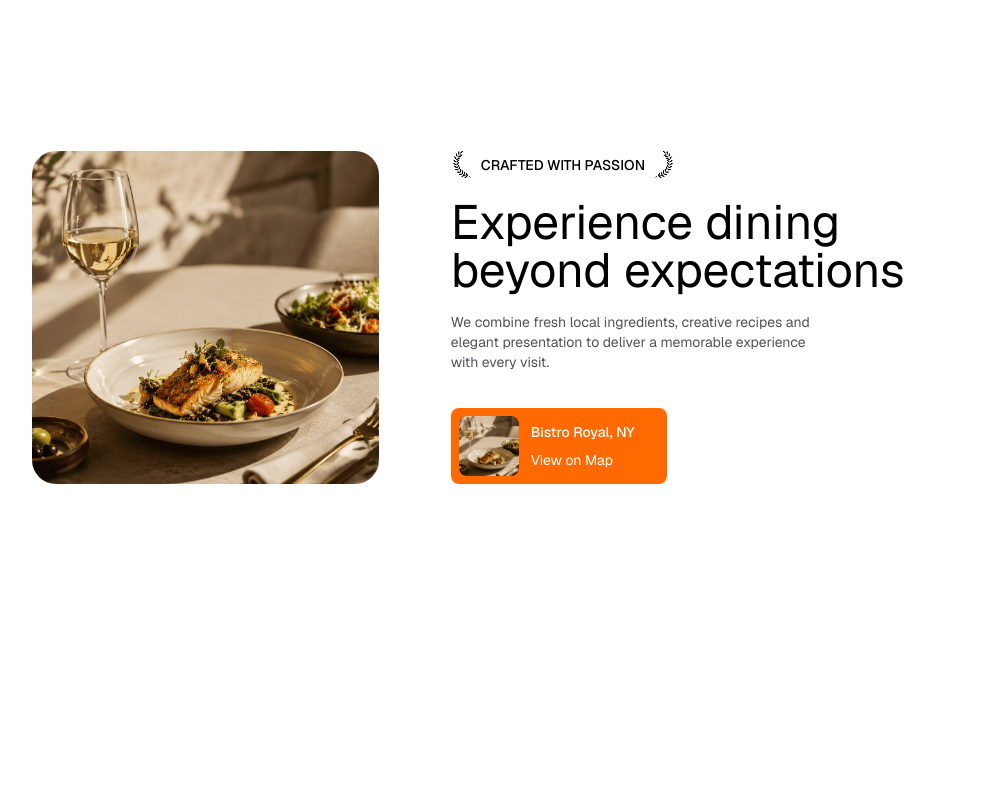
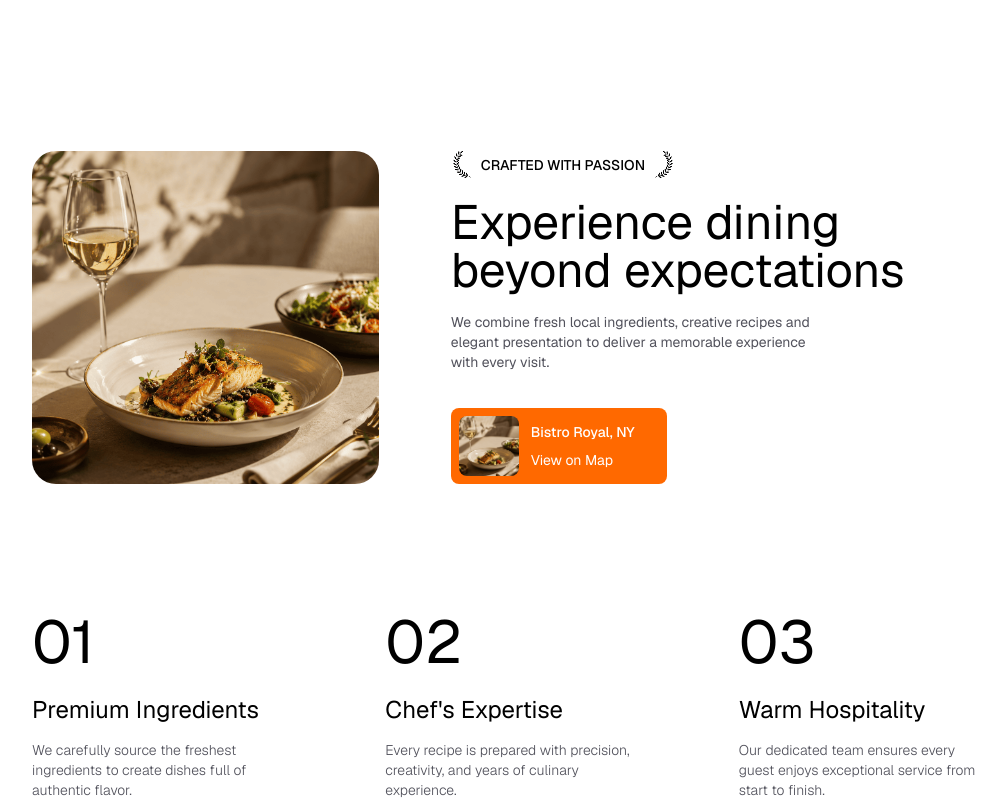
Before and after one commit to ALAMIN761740/Restro-Website, a React (Vite) app: page / in a window 1280 px wide. Shown: the part 825-1625 px from the top of the page, without its empty margins (128-1134 px from the left). Before the commit the page ends 1309 px from the top, so only its background shows below. Built offline with nearby package versions, Linux system fonts and the light colour scheme.

Commit message:
feat: add stats section with animations

```diff
--- a/src/App.jsx
+++ b/src/App.jsx
@@ -2,6 +2,7 @@
 import Navbar from './components/Navbar'
 import HeroSection from './sections/HeroSection'
 import About from './sections/About'
+import Stats from './sections/Stats'
 
 
 const App = () => {
@@ -10,6 +11,7 @@
       <Navbar/>
       <HeroSection/>
       <About/>
+      <Stats/>
     </>
   )
 }
--- /dev/null
+++ b/src/sections/Stats.jsx
@@ -0,0 +1,21 @@
+import React from 'react'
+import { statsData } from '../data/data'
+import Animated from '../components/Animated'
+
+const Stats = () => {
+  return (
+    <section id='stats' className='px-auto mt-32'>
+        <div className='flex flex-col md:flex-row items-center justify-center gap-12 md:gap-25 max-w-7xl mx-auto'>
+            {statsData.map((item, index)=>(
+                <Animated key={index} delay={0.2} className='flex flex-col items-center text-center'>
+                    <span className='text-6xl'>{item.number}</span>
+                    <h3 className='mt-5.5 text-2xl'>{item.title}</h3>
+                    <p className='mt-3.5 font-light text-zinc-600 max-w-72'>{item.description}</p>
+                </Animated>
+            ))}
+        </div>
+    </section>
+  )
+}
+
+export default Stats
```
